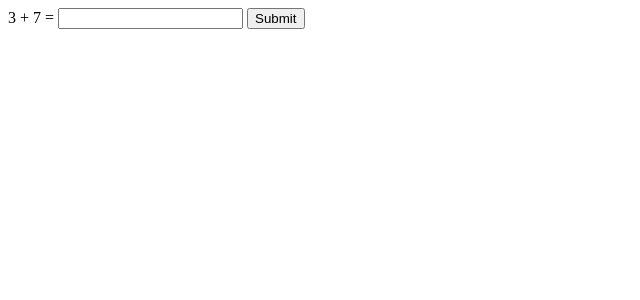
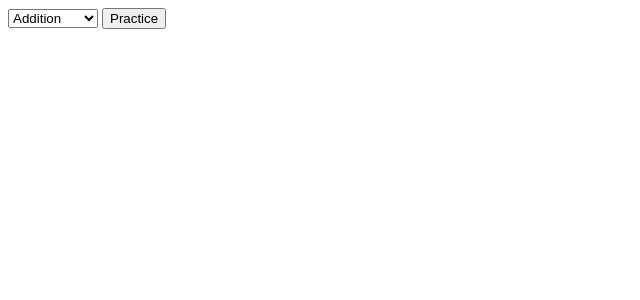
Before and after one commit to matthewnoel/arithmetic-practice, a Svelte app: page / in a window 1280 px wide. Shown: the top 300 px of the page, without its empty margins (0-640 px from the left). Built offline with nearby package versions, Linux system fonts and the light colour scheme; the HTML template or start-up script is replaced by a standard one.

Commit message:
Added subtraction option

```diff
--- a/src/App.svelte
+++ b/src/App.svelte
@@ -1,46 +1,16 @@
 <script>
-    const getRandomInt = (inclusiveMin, inclusiveMax) => {
-        inclusiveMin = Math.ceil(inclusiveMin);
-        inclusiveMax = Math.floor(inclusiveMax);
-        return Math.floor(
-            Math.random() * (inclusiveMax - inclusiveMin + 1) + inclusiveMin
-        );
+    import Selector from "./components/Selector.svelte";
+    import QuestionModal from "./components/QuestionModal.svelte";
+
+    const handleMessage = (event) => {
+        selection = event.detail.id;
     };
 
-    const generateSingleDigitAdditionProblem = () => {
-        const term1 = getRandomInt(1, 9);
-        const term2 = getRandomInt(1, 9);
-        answer = term1 + term2;
-        problem = `${term1} + ${term2} =`;
-    };
-
-    const handleCorrectAnswer = () => {
-        generateSingleDigitAdditionProblem();
-        feedback = null;
-        value = null;
-    };
-
-    const handleIncorrectAnswer = () => {
-        feedback = `${value} isn't correct. Try again 😊`;
-        value = null;
-    };
-
-    const handleFormSubmission = () =>
-        value === answer ? handleCorrectAnswer() : handleIncorrectAnswer();
-
-    let problem;
-    let answer;
-    let feedback;
-    let value;
-
-    $: if (!problem) generateSingleDigitAdditionProblem();
+    let selection;
 </script>
 
-<form on:submit|preventDefault={handleFormSubmission}>
-    <label for="answer">{problem}</label>
-    <input type="number" name="answer" id="answer" bind:value />
-    <input type="submit" value="Submit" />
-    {#if feedback}
-        <p>{feedback}</p>
-    {/if}
-</form>
+{#if selection}
+    <QuestionModal {selection} />
+{:else}
+    <Selector on:message={handleMessage} />
+{/if}
--- /dev/null
+++ b/src/components/QuestionModal.svelte
@@ -0,0 +1,69 @@
+<script>
+    export let selection;
+
+    const getRandomInt = (inclusiveMin, inclusiveMax) => {
+        inclusiveMin = Math.ceil(inclusiveMin);
+        inclusiveMax = Math.floor(inclusiveMax);
+        return Math.floor(
+            Math.random() * (inclusiveMax - inclusiveMin + 1) + inclusiveMin
+        );
+    };
+
+    const getProblem = () => {
+        switch (selection) {
+            case 1:
+                return generateSingleDigitAdditionProblem();
+            case 2:
+                return generateSingleDigitSubtractionProblem();
+            default:
+                break;
+        }
+        console.log("unknown selection");
+        alert("unkown selection");
+        return generateSingleDigitAdditionProblem();
+    };
+
+    const generateSingleDigitAdditionProblem = () => {
+        const term1 = getRandomInt(1, 9);
+        const term2 = getRandomInt(1, 9);
+        answer = term1 + term2;
+        problem = `${term1} + ${term2} =`;
+    };
+
+    const generateSingleDigitSubtractionProblem = () => {
+        const term1 = getRandomInt(1, 9);
+        const term2 = getRandomInt(1, 9);
+        answer = term1 - term2;
+        problem = `${term1} - ${term2} =`;
+    };
+
+    const handleCorrectAnswer = () => {
+        getProblem();
+        feedback = null;
+        value = null;
+    };
+
+    const handleIncorrectAnswer = () => {
+        feedback = `${value} isn't correct. Try again 😊`;
+        value = null;
+    };
+
+    const handleFormSubmission = () =>
+        value === answer ? handleCorrectAnswer() : handleIncorrectAnswer();
+
+    let problem;
+    let answer;
+    let feedback;
+    let value;
+
+    $: if (!problem) getProblem();
+</script>
+
+<form on:submit|preventDefault={handleFormSubmission}>
+    <label for="answer">{problem}</label>
+    <input type="number" name="answer" id="answer" bind:value />
+    <input type="submit" value="Submit" />
+    {#if feedback}
+        <p>{feedback}</p>
+    {/if}
+</form>
--- /dev/null
+++ b/src/components/Selector.svelte
@@ -0,0 +1,27 @@
+<script>
+	import { createEventDispatcher } from "svelte";
+
+	const dispatch = createEventDispatcher();
+	const handleFormSubmission = () => {
+		dispatch("message", {
+			id: selected.id,
+		});
+	};
+
+	let options = [
+		{ id: 1, text: "Addition" },
+		{ id: 2, text: "Subtraction" },
+	];
+	let selected;
+</script>
+
+<form on:submit|preventDefault={handleFormSubmission}>
+	<select bind:value={selected}>
+		{#each options as option}
+			<option value={option}>
+				{option.text}
+			</option>
+		{/each}
+	</select>
+	<button disabled={!selected} type="submit">Practice</button>
+</form>
```
